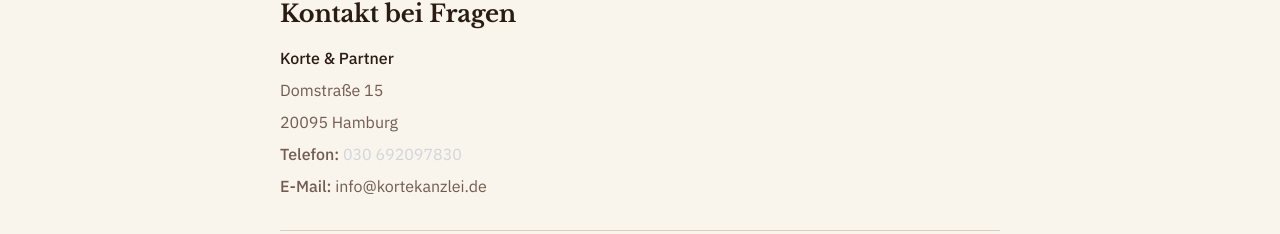
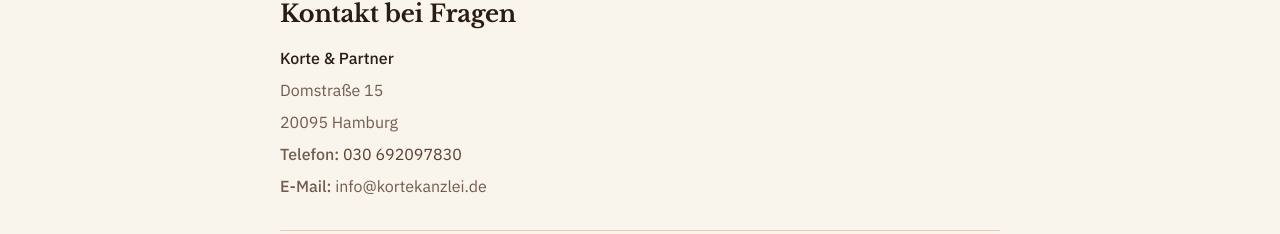
Before and after one commit to darklobster9512/berthold-recovery, a React (Vite) app: page /agb in a window 1280 px wide. Shown: the part 3105-3339 px from the top of the page. Built offline with nearby package versions, Linux system fonts and the light colour scheme.

Commit message:
Changes
Co-authored-by: darklobster9512 <301748244+darklobster9512@users.noreply.github.com>

```diff
--- a/src/components/PhoneDisplay.tsx
+++ b/src/components/PhoneDisplay.tsx
@@ -8,7 +8,7 @@ export const PhoneDisplay = () => {
   }
 
   return (
-    <a href={`tel:${phone}`} className="text-gray-300 hover:text-white transition-colors">
+    <a href={`tel:${phone}`} className="text-secondary hover:text-primary transition-colors">
       {phone}
     </a>
   );
```
